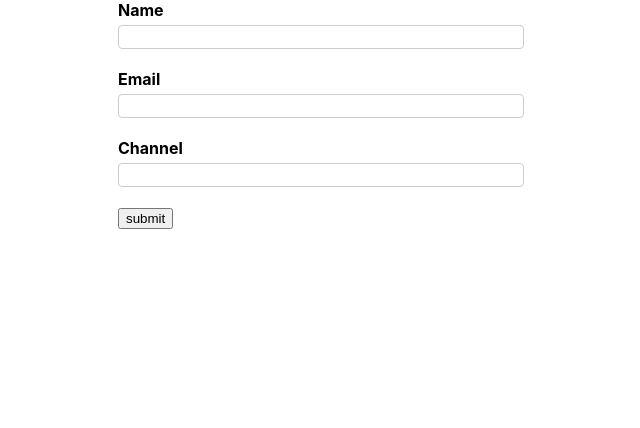
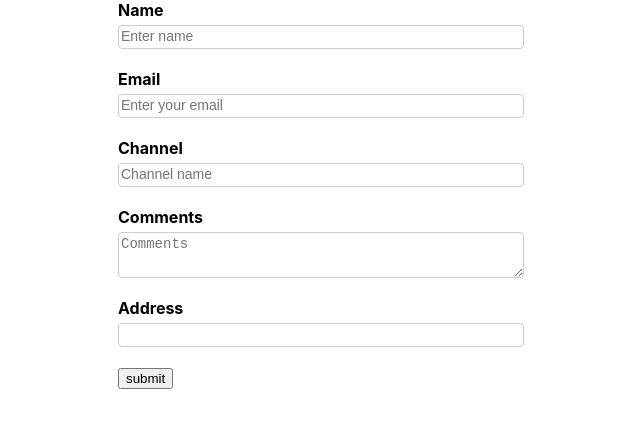
Before and after one commit to senal/react_formik, a React (Create React App) app: page / in a window 1280 px wide. Shown: the top 428 px of the page, without its empty margins (319-959 px from the left). Built offline with nearby package versions, Linux system fonts and the light colour scheme.

Commit message:
Displaying error in ErrorMessage component either with custom component or with children props

```diff
--- /dev/null
+++ b/src/components/TextError.js
@@ -0,0 +1,11 @@
+import React from 'react'
+
+function TextError(props) {
+    return (
+        <div className='error'>
+            {props.children}
+        </div>
+    )
+}
+
+export default TextError
--- a/src/components/YoutubeForm.js
+++ b/src/components/YoutubeForm.js
@@ -1,13 +1,17 @@
 import React from 'react'
 import { Formik, Form, Field, ErrorMessage } from 'formik';
 import * as Yup from 'yup';
+
+import TextError from './TextError';
 
 function YoutubeForm() {
 
     const initialValues = {
         name: '',
         email: '',
-        channel: ''
+        channel: '',
+        comments: '',
+        address: ''
     }
 
     const handleSubmit = (formData) => {
@@ -18,6 +22,7 @@ function YoutubeForm() {
         name: Yup.string().required('Required'),
         email: Yup.string().email('Invalid email format').required('Required'),
         channel: Yup.string().required('Required'),
+        address: Yup.string().required('Required')
     });
 
     return (
@@ -29,21 +34,53 @@ function YoutubeForm() {
             <Form >
                 <div className="form-control">
                     <label htmlFor="name">Name</label>
-                    <Field type="text" id="name" name="name" ></Field>
-                    <ErrorMessage className='error' name='name'></ErrorMessage>
+                    <Field type="text" id="name" name="name" placeholder="Enter name"></Field>
+                    <ErrorMessage className='error' name='name' component={TextError} ></ErrorMessage>
                 </div>
                 <div className="form-control">
                     <label htmlFor="email">Email</label>
-                    <Field type="email"  id="email" name="email"></Field>
-                    <ErrorMessage name='email'></ErrorMessage>
+                    <Field type="email"  id="email" name="email" placeholder="Enter your email"></Field>
+                    <ErrorMessage name='email'>
+                        {
+                            (errorMessage) => <div className='error'>{errorMessage}</div>
+                        }
+                    </ErrorMessage>
                 </div>
                 <div className="form-control">
                     <label htmlFor="channel">Channel</label>
-                    <Field type="text" id="channel" name="channel"></Field>
+                    <Field type="text" id="channel" name="channel" placeholder="Channel name"></Field>
+                    <ErrorMessage name='channel' component={TextError}></ErrorMessage>
+                </div>
+                <div className="form-control">
+                    <label htmlFor="comments">Comments</label>
+                    <Field as='textarea' id="comments" name="comments" placeholder="Comments"></Field>
+                    <ErrorMessage name='channel'>
+                        {
+                            (errorMessage) => <div className='error'>{errorMessage}</div>
+                        }
+                    </ErrorMessage>
+                </div>
+                <div className="form-control">
+                    <label htmlFor="address">Address</label>
+                    <Field name="address">
+                        {
+                         props => {
+                            const {form, field, meta} = props;
+
+                                return (
+                                    <div>
+                                        <input type='text' {...field} id="address" />
+                                        {meta.touched && meta.error ? <div className='error'>{meta.error}</div> : null}
+                                    </div>
+                                )
+                            }
+                        }
+                    </Field>
                     <ErrorMessage name='channel'></ErrorMessage>
                 </div>
+
                 <div className="form-control">
-                    <Field type="submit" value="submit"></Field>
+                    <Field type="submit" value="submit" ></Field>
                 </div>
             </Form>
         </Formik>
```
